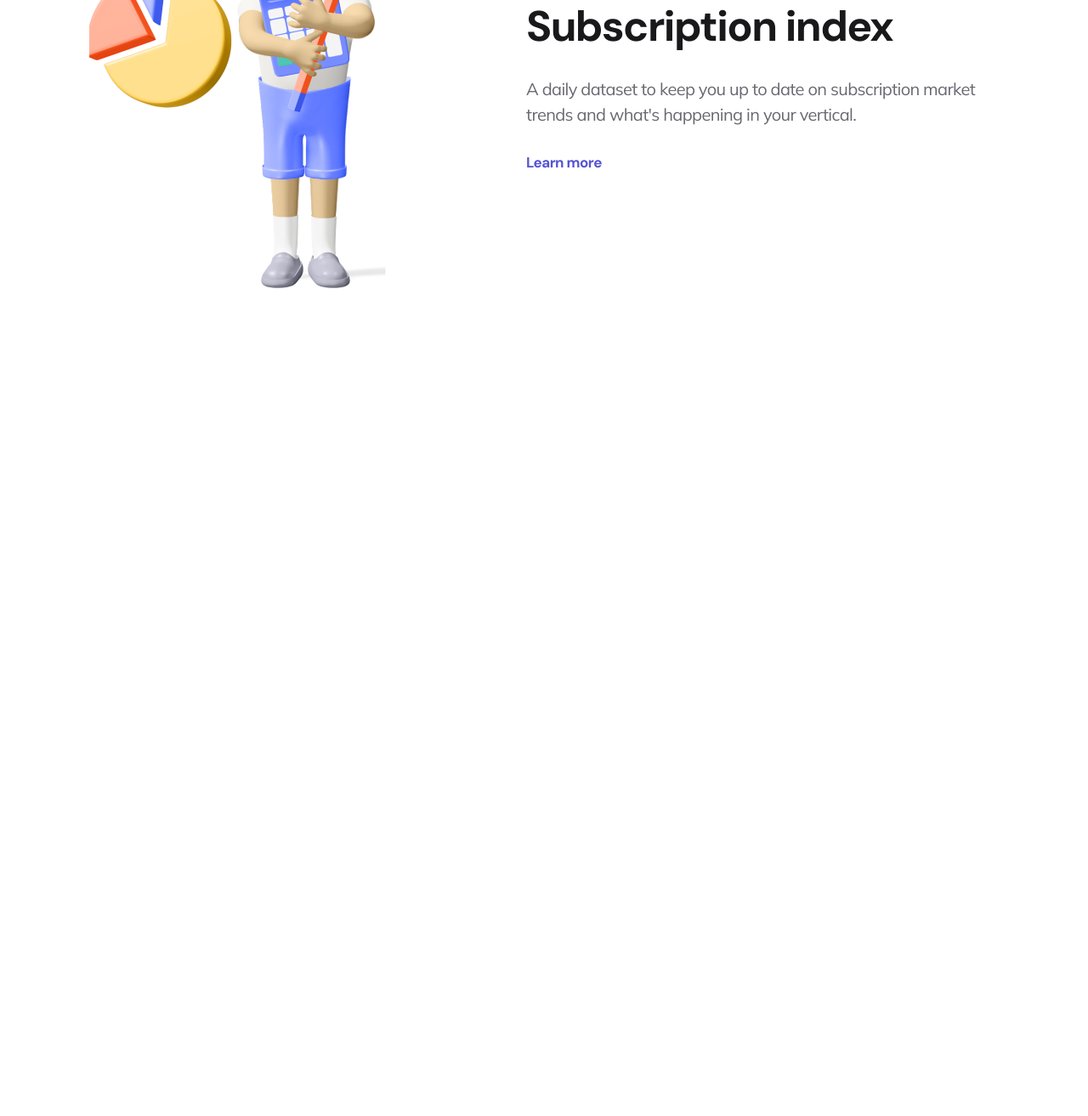
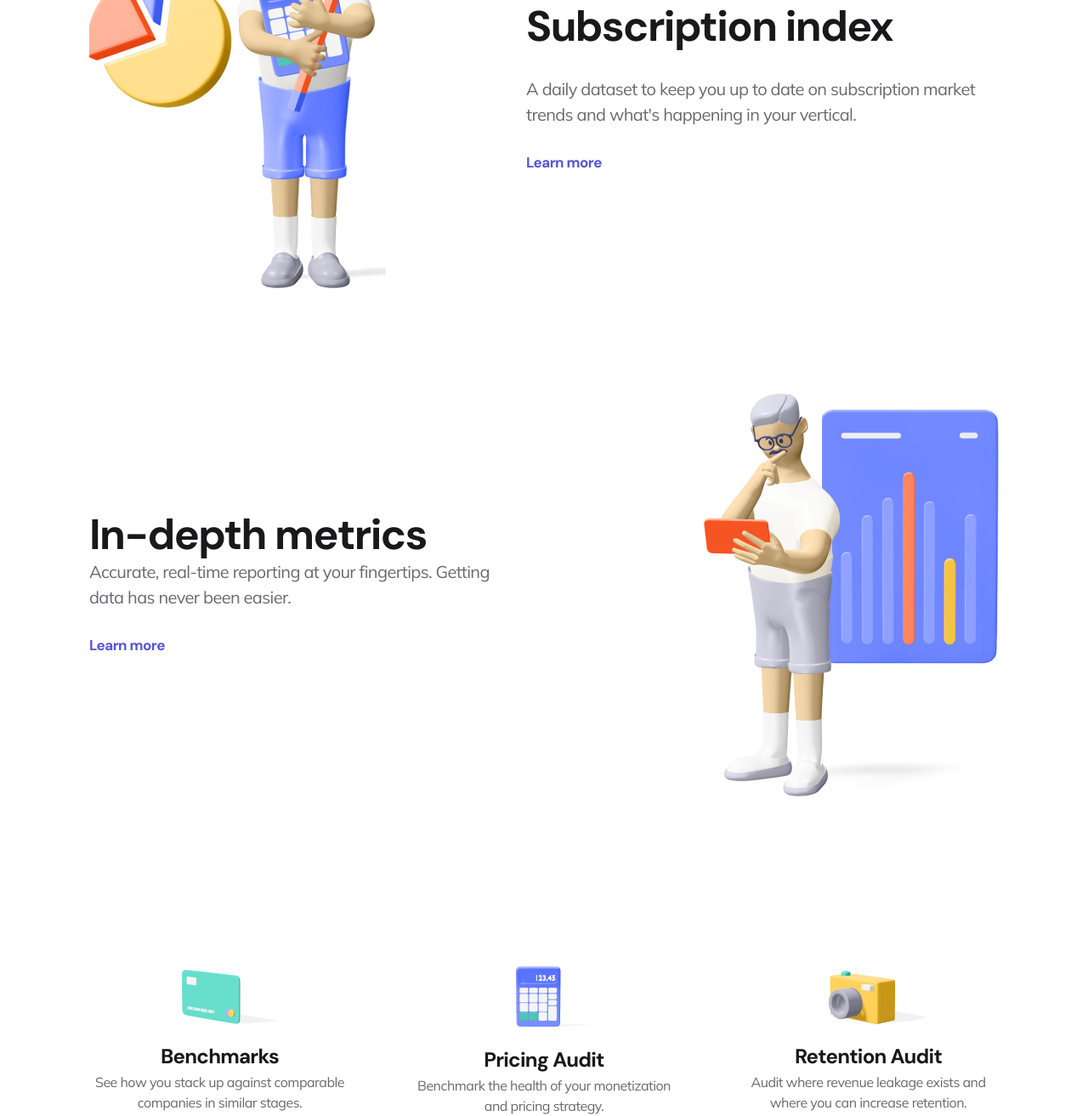
Before and after one commit to Mariannanmm/HTML-CSS, a website: page Lesson4/logoipsum/lesson_4_3.html in a window 1280 px wide. Shown: the part 1356-2669 px from the top of the page at 85% size. Before the commit the page ends 1778 px from the top, so only its background shows below. Drawn offline with Linux system fonts and the light colour scheme.

Commit message:
lesson_4_3 finish

```diff
--- a/Lesson4/logoipsum/lesson_4_3.html
+++ b/Lesson4/logoipsum/lesson_4_3.html
@@ -105,7 +105,32 @@
              </div>
 
         </section>
+        <section class="metric">
+            <div>
+                <h2>In-depth metrics</h2>
+                <p>Accurate, real-time reporting at your fingertips. Getting data has never been easier.</p>
+                <button>Learn more</button>
+            </div>
+            <img src="img/Content_Image.png" alt="content_img">
+        </section>
+        <section class="icon">
+            <div class="icon_item">
+                <img src="img/Card.png" alt="card_img">
+                <h3>Benchmarks</h3>
+                <p>See how you stack up against comparable companies in similar stages.</p>
+            </div>
+            <div class="icon_item">
+                <img src="img/Calculator.png" alt="calculator_img">
+                <h3>Pricing Audit</h3>
+                <p>Benchmark the health of your monetization and pricing strategy.</p>
+            </div>
+            <div class="icon_item">
+                <img src="img/Camera.png" alt="camera_img">
+                <h3>Retention Audit</h3>
+                <p>Audit where revenue leakage exists and where you can increase retention.</p>
+            </div>
 
+        </section>
 
 
 
--- a/Lesson4/logoipsum/stylelesson_4_3.css
+++ b/Lesson4/logoipsum/stylelesson_4_3.css
@@ -138,3 +138,75 @@ header nav a{
     border-radius: 10px;
     margin: 30px 0 0 165px;
 }
+.metric{
+    display: flex;
+    justify-content: space-between;
+    align-items: center;
+    margin: 83px 0 159px 0;
+}
+.metric div h2{
+    color: #19191B;
+    font-family: 'DM Sans', sans-serif;
+    font-size: 50px;
+    font-weight: 700;
+    line-height: 57px; /* 114% */
+    letter-spacing: -1.563px;
+    width: 409px;
+    margin:179px 208px 0 0;
+}
+.metric div p{
+    color: #696871;
+    font-family: Mulish;
+    font-size: 20px;
+    font-weight: 400;
+    line-height: 30px; /* 150% */
+    letter-spacing: -0.625px;
+    margin-right: 208px;
+}
+.metric div button{
+    color: #5454D4;
+    background-color: white;
+    font-family: 'DM Sans', sans-serif;
+    font-size: 17px;
+    font-weight: 700;
+    line-height: normal;
+    letter-spacing: -0.531px;
+    border-radius: 10px;
+    margin:30px 0 208px 0;
+
+}
+.icon{
+    display: flex;
+    justify-content: space-between;
+    align-items: center;
+    margin: 0 0 0 0;
+}
+.icon_item{
+    display: flex;
+    justify-content: center;
+    align-items: center;
+    flex-direction: column;
+}
+.icon_item img{
+    margin: 0 0 20px 24px;
+}
+.icon div h3{
+    color: #19191B;
+    text-align: center;
+    font-family: "DM Sans";
+    font-size: 24px;
+    font-weight: 700;
+    line-height: 36px; /* 150% */
+    letter-spacing: -0.75px;
+}
+.icon div p{
+    color: #696871;
+    text-align: center;
+    font-family: Mulish;
+    font-size: 16px;
+    font-style: normal;
+    font-weight: 400;
+    line-height: 24px; /* 150% */
+    letter-spacing: -0.5px;
+    width: 307px;
+}
```
Also changed, not shown: Lesson4/logoipsum/img/Calculator.png (added), Lesson4/logoipsum/img/Camera.png (added), Lesson4/logoipsum/img/Card.png (added), Lesson4/logoipsum/img/Content_Image.png (added).
